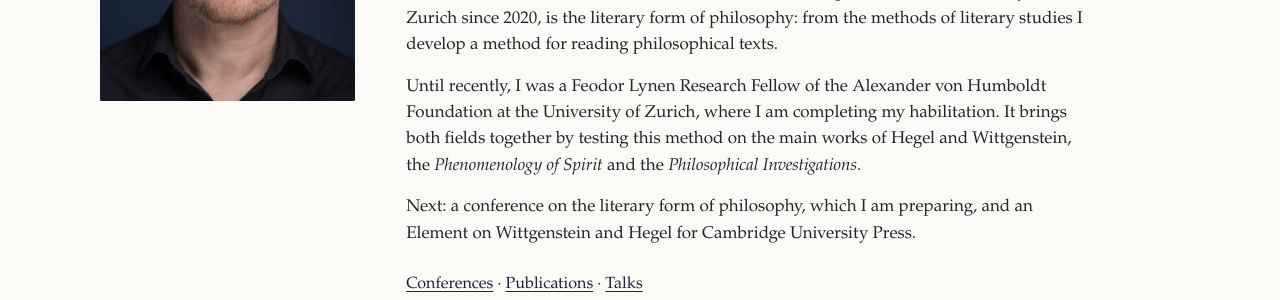
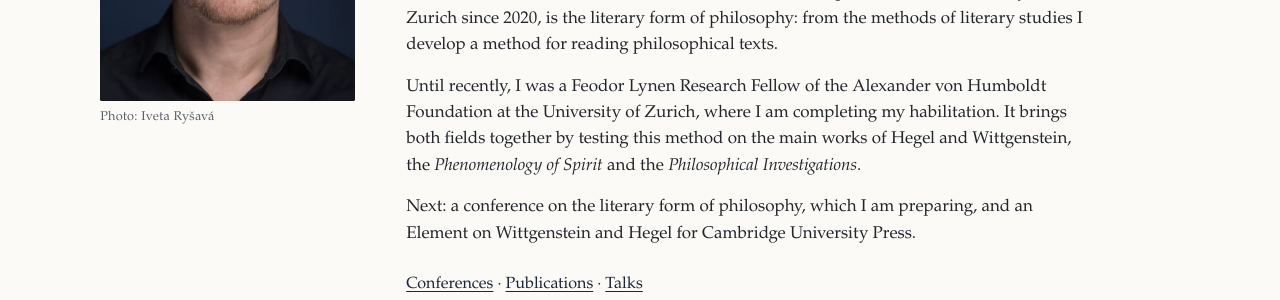
Before and after one commit to dralexanderberg/website, a Jekyll site: the page built from index.html, in a window 1280 px wide. Shown: the part 330-630 px from the top of the page. Built offline with Jekyll 4.4.1, drawn with Linux system fonts in a browser that asks for light colours.

Commit message:
Home: photo credit under the portrait (Iveta Ryšavá)
- The portrait is now a figure with the caption "Photo: …", taken from
  the new setting portrait_credit in _config.yml (empty hides it)
- README section 5 explains the setting

Co-Authored-By: Claude Opus 5.5 <noreply@anthropic.com>
Claude-Session: https://claude.ai/code/session_01DaTNutaFvg9aFZdq3qhdu7

```diff
--- a/_config.yml
+++ b/_config.yml
@@ -16,6 +16,8 @@ lang: en
 # Portrait on the home page. true = use the prepared sizes portrait-400/600/800.jpg;
 # false = use images/portrait.jpg directly (after uploading a new photo).
 portrait_crops: true
+# Photographer of the portrait, shown under it as "Photo: …" (leave empty to hide).
+portrait_credit: Iveta Ryšavá
 
 # Number of entries shown under "Recently published" in the Work Diary;
 # older ones move to the archive on the Work Diary page.
--- a/assets/css/main.css
+++ b/assets/css/main.css
@@ -69,6 +69,8 @@ main.wrap { padding-top: 2.5rem; padding-bottom: 4rem; display: flow-root; }
 
 /* Home: intro */
 .intro { display: grid; grid-template-columns: 11rem 1fr; gap: 1.5rem 2.5rem; align-items: start; }
+.portrait { margin: 0; }
+.portrait figcaption { margin-top: 0.4rem; font-size: 0.75rem; color: var(--muted); letter-spacing: 0.02em; }
 .portrait img { display: block; width: 100%; height: auto; aspect-ratio: 4 / 5; object-fit: cover; object-position: 50% 30%; border-radius: 2px; background: var(--accent); }
 .intro-text { max-width: var(--measure); }
 .subtitle { color: var(--muted); font-size: 1.05rem; margin-bottom: 1.4rem; letter-spacing: 0.02em; }
--- a/index.html
+++ b/index.html
@@ -7,7 +7,8 @@ description: >-
 structured_data: person-jsonld.html
 ---
 <section class="intro" aria-labelledby="name">
-  <picture class="portrait">
+  <figure class="portrait">
+    <picture>
     {%- if site.portrait_crops %}
     <img src="{{ '/images/portrait-600.jpg' | relative_url }}"
          srcset="{{ '/images/portrait-400.jpg' | relative_url }} 400w, {{ '/images/portrait-600.jpg' | relative_url }} 600w, {{ '/images/portrait-800.jpg' | relative_url }} 800w"
@@ -17,7 +18,11 @@ structured_data: person-jsonld.html
     <img src="{{ '/images/portrait.jpg' | relative_url }}"
     {%- endif %}
          alt="Portrait photograph of Alexander Berg">
-  </picture>
+    </picture>
+    {%- if site.portrait_credit %}
+    <figcaption>Photo: {{ site.portrait_credit }}</figcaption>
+    {%- endif %}
+  </figure>
   <div class="intro-text">
     <h1 id="name">Alexander Berg</h1>
     <p class="subtitle">M.A., Ph.D. · Philosopher</p>
```
Also changed, not shown: README.md.
